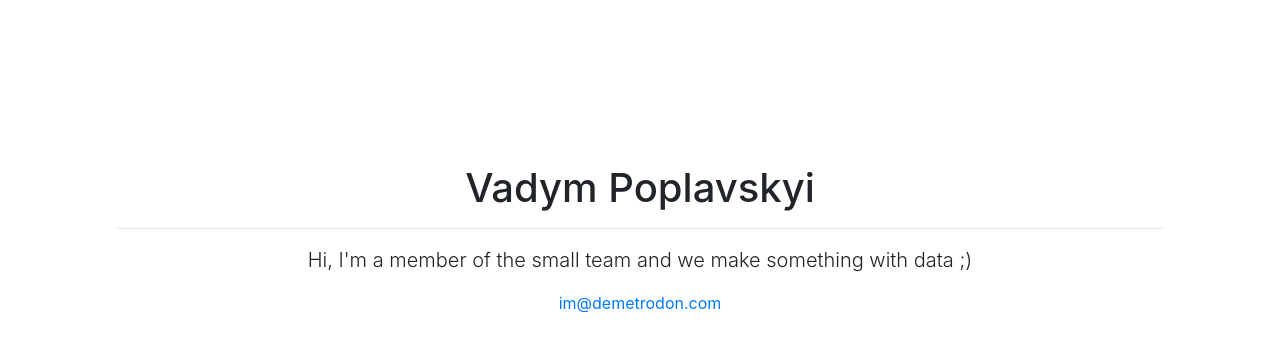
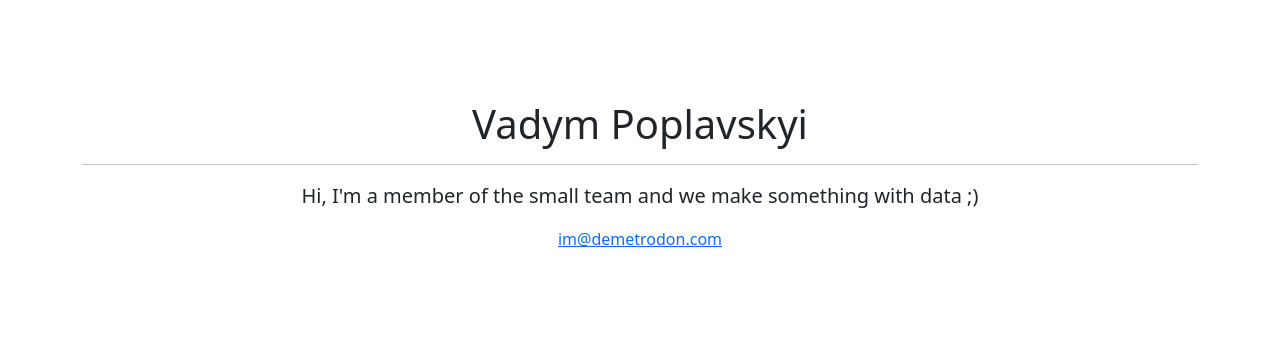
Before and after one commit to demetrodon/demetrodon.github.io, a plain HTML site: page index.html in a window 1280 px wide. Drawn offline with nearby package versions, Linux system fonts and the light colour scheme.

Commit message:
Update index.html

```diff
--- a/index.html
+++ b/index.html
@@ -4,7 +4,7 @@
   <meta charset="utf-8" />
   <meta name="viewport" content="width=device-width, initial-scale=1, shrink-to-fit=no" />
   <title>About Vadym Poplavskyi</title>
-  <link href="https://stackpath.bootstrapcdn.com/bootstrap/4.5.0/css/bootstrap.min.css" rel="stylesheet" integrity="sha384-9aIt2nRpC12Uk9gS9baDl411NQApFmC26EwAOH8WgZl5MYYxFfc+NcPb1dKGj7Sk" crossorigin="anonymous">
+  <link href="https://cdn.jsdelivr.net/npm/bootstrap@5.1.3/dist/css/bootstrap.min.css" rel="stylesheet" integrity="sha384-1BmE4kWBq78iYhFldvKuhfTAU6auU8tT94WrHftjDbrCEXSU1oBoqyl2QvZ6jIW3" crossorigin="anonymous">
   <style>body{margin-top:100px}.jumbotron{text-align:center;background-color:transparent}</style>
 </head>
 <body>
```
